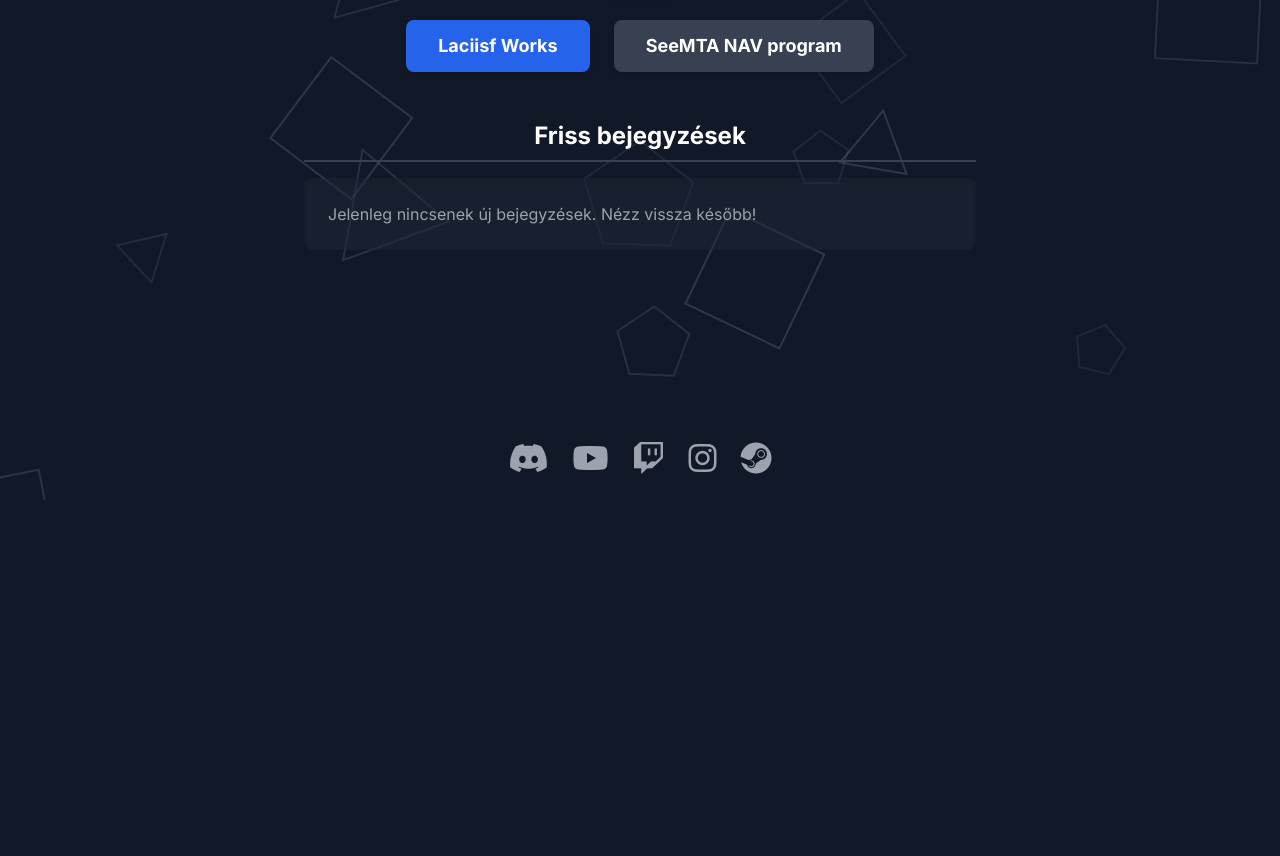
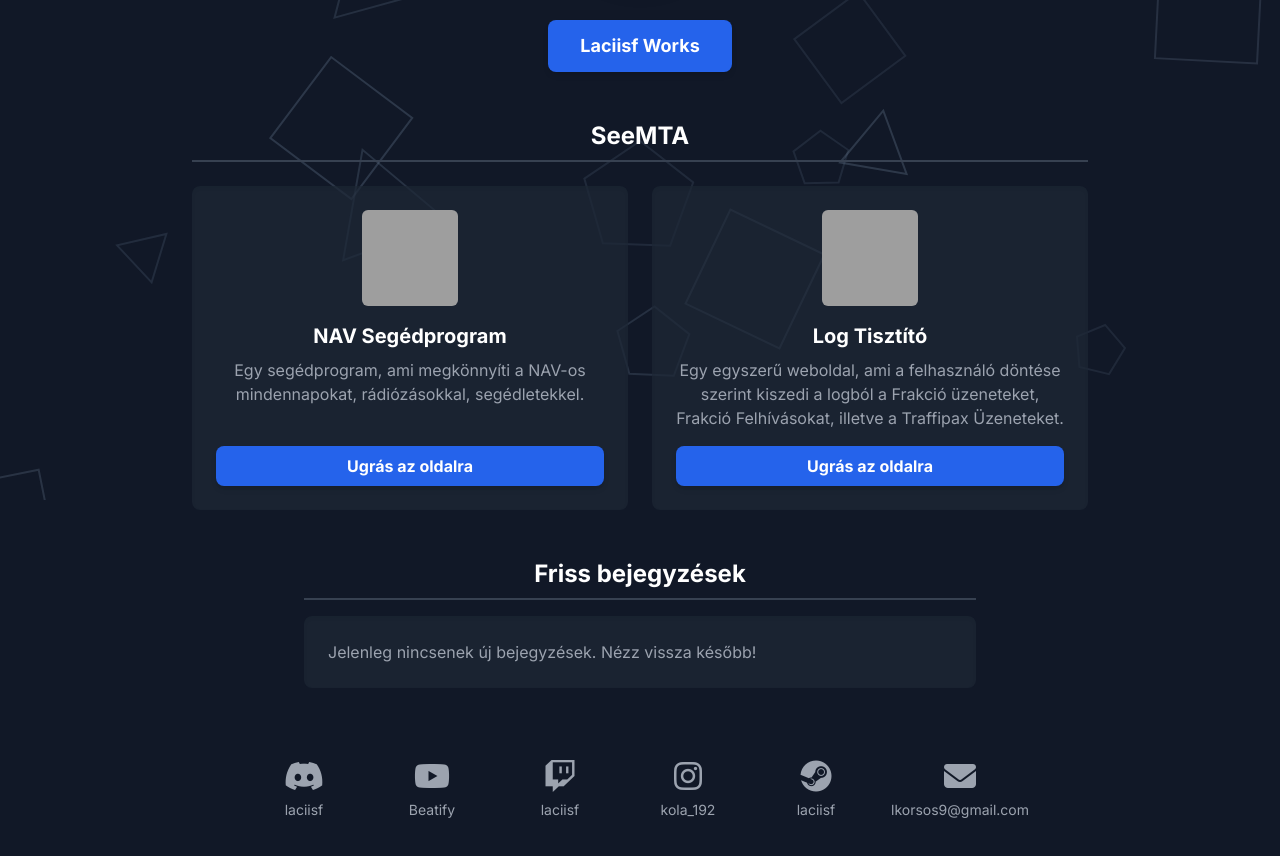
Before and after one commit to laciisf/home, a plain HTML site: page index.html in a window 1280 px wide. Shown: the part 300-1156 px from the top of the page. Before the commit the page ends 800 px from the top, so only its background shows below. Drawn offline with nearby package versions, Linux system fonts and the light colour scheme; grey boxes are pictures that could not be loaded.

Commit message:
Add files via upload

```diff
--- a/index.html
+++ b/index.html
@@ -5,11 +5,10 @@
     <meta name="viewport" content="width=device-width, initial-scale=1.0">
     <title>Laciisf</title>
     <script src="https://cdn.tailwindcss.com"></script>
-    <link rel="stylesheet" href="https://cdnjs.cloudflare.com/ajax/libs/font-awesome/6.5.1/css/all.min.css" xintegrity="sha512-DTOQO9RWCH3ppGqcWaEA1BIZOC6xxalwEsw9c2QQeAIftl+Vegovlnee1c9QX4TctnWMn13TZye+giMm8e2LwA==" crossorigin="anonymous" referrerpolicy="no-referrer" />
+    <link rel="stylesheet" href="https://cdnjs.cloudflare.com/ajax/libs/font-awesome/6.5.1/css/all.min.css" integrity="sha512-DTOQO9RWCH3ppGqcWaEA1BIZOC6xxalwEsw9c2QQeAIftl+Vegovlnee1c9QX4TctnWMn13TZye+giMm8e2LwA==" crossorigin="anonymous" referrerpolicy="no-referrer" />
     <style>
         body {
             font-family: 'Inter', sans-serif;
-            overflow: hidden;
             background-color: #111827;
         }
         #background-canvas {
@@ -43,30 +42,75 @@
                 <img src="https://placehold.co/200x200/1F2937/FFFFFF?text=L" alt="Laciisf Logó" class="rounded-full w-40 h-40 md:w-48 md:h-48 border-4 border-gray-700 shadow-lg">
             </div>
 
-            <div class="flex flex-col md:flex-row space-y-4 md:space-y-0 md:space-x-6 mb-12">
+            <div class="flex justify-center mb-12">
                 <a href="https://laciisf.github.io/works/" class="btn-hover-effect bg-blue-600 hover:bg-blue-700 text-white font-bold py-3 px-8 rounded-lg text-lg shadow-md">
                     Laciisf Works
                 </a>
-                <a href="https://laciisf.github.io/seenav/" class="btn-hover-effect bg-gray-700 hover:bg-gray-800 text-white font-bold py-3 px-8 rounded-lg text-lg shadow-md">
-                    SeeMTA NAV program
-                </a>
             </div>
 
-            <div class="w-full max-w-2xl">
+            <div class="w-full max-w-4xl mb-12">
+                <h2 class="text-2xl font-bold mb-4 border-b-2 border-gray-700 pb-2">SeeMTA</h2>
+                <div class="grid md:grid-cols-2 gap-6 mt-6">
+                    <div class="bg-gray-800 bg-opacity-70 p-6 rounded-lg shadow-inner text-center flex flex-col">
+                        <img src="https://raw.githubusercontent.com/laciisf/seenav/refs/heads/main/logo.png" alt="NAV Segédprogram Logó" class="w-24 h-24 mx-auto mb-4 rounded-md">
+                        <h3 class="text-xl font-bold mb-2">NAV Segédprogram</h3>
+                        <p class="text-gray-400 flex-grow mb-4">Egy segédprogram, ami megkönnyíti a NAV-os mindennapokat, rádiózásokkal, segédletekkel.</p>
+                        <a href="https://laciisf.github.io/seenav/" target="_blank" class="btn-hover-effect mt-auto bg-blue-600 hover:bg-blue-700 text-white font-bold py-2 px-6 rounded-lg shadow-md">
+                            Ugrás az oldalra
+                        </a>
+                    </div>
+                    <div class="bg-gray-800 bg-opacity-70 p-6 rounded-lg shadow-inner text-center flex flex-col">
+                        <img src="https://raw.githubusercontent.com/laciisf/logcleaner/refs/heads/main/logo.png" alt="Log Tisztító Logó" class="w-24 h-24 mx-auto mb-4 rounded-md">
+                        <h3 class="text-xl font-bold mb-2">Log Tisztító</h3>
+                        <p class="text-gray-400 flex-grow mb-4">Egy egyszerű weboldal, ami a felhasználó döntése szerint kiszedi a logból a Frakció üzeneteket, Frakció Felhívásokat, illetve a Traffipax Üzeneteket.</p>
+                        <a href="https://laciisf.github.io/logcleaner/" target="_blank" class="btn-hover-effect mt-auto bg-blue-600 hover:bg-blue-700 text-white font-bold py-2 px-6 rounded-lg shadow-md">
+                            Ugrás az oldalra
+                        </a>
+                    </div>
+                </div>
+            </div>
+
+            <div class="w-full max-w-2xl mb-12">
                 <h2 class="text-2xl font-bold mb-4 border-b-2 border-gray-700 pb-2">Friss bejegyzések</h2>
-                <div class="bg-gray-800 bg-opacity-50 p-6 rounded-lg shadow-inner text-left">
+                <div class="bg-gray-800 bg-opacity-70 p-6 rounded-lg shadow-inner text-left">
                     <p class="text-gray-400">Jelenleg nincsenek új bejegyzések. Nézz vissza később!</p>
                 </div>
             </div>
         </main>
 
-        <footer class="absolute bottom-0 left-0 w-full py-6">
-            <div class="flex items-center justify-center space-x-6">
-                <a href="#" target="_blank" class="text-gray-400 hover:text-white transition-colors duration-300" aria-label="Discord"><i class="fab fa-discord fa-2x"></i></a>
-                <a href="#" target="_blank" class="text-gray-400 hover:text-white transition-colors duration-300" aria-label="YouTube"><i class="fab fa-youtube fa-2x"></i></a>
-                <a href="#" target="_blank" class="text-gray-400 hover:text-white transition-colors duration-300" aria-label="Twitch"><i class="fab fa-twitch fa-2x"></i></a>
-                <a href="#" target="_blank" class="text-gray-400 hover:text-white transition-colors duration-300" aria-label="Instagram"><i class="fab fa-instagram fa-2x"></i></a>
-                <a href="#" target="_blank" class="text-gray-400 hover:text-white transition-colors duration-300" aria-label="Steam"><i class="fab fa-steam fa-2x"></i></a>
+        <footer class="w-full py-6 mt-auto">
+            <div class="flex flex-wrap items-start justify-center gap-x-8 md:gap-x-12 gap-y-4">
+
+                <div class="text-gray-400 flex flex-col items-center w-20 text-center">
+                    <i class="fab fa-discord fa-2x"></i>
+                    <span class="mt-2 text-sm break-all">laciisf</span>
+                </div>
+
+                <a href="https://www.youtube.com/@beatify_official" target="_blank" class="text-gray-400 hover:text-white transition-colors duration-300 flex flex-col items-center w-20 text-center">
+                    <i class="fab fa-youtube fa-2x"></i>
+                    <span class="mt-2 text-sm break-all">Beatify</span>
+                </a>
+
+                <a href="https://www.twitch.tv/laciisf" target="_blank" class="text-gray-400 hover:text-white transition-colors duration-300 flex flex-col items-center w-20 text-center">
+                    <i class="fab fa-twitch fa-2x"></i>
+                    <span class="mt-2 text-sm break-all">laciisf</span>
+                </a>
+
+                <a href="https://www.instagram.com/kola_192" target="_blank" class="text-gray-400 hover:text-white transition-colors duration-300 flex flex-col items-center w-20 text-center">
+                    <i class="fab fa-instagram fa-2x"></i>
+                    <span class="mt-2 text-sm break-all">kola_192</span>
+                </a>
+
+                <a href="https://steamcommunity.com/id/2JM36" target="_blank" class="text-gray-400 hover:text-white transition-colors duration-300 flex flex-col items-center w-20 text-center">
+                    <i class="fab fa-steam fa-2x"></i>
+                    <span class="mt-2 text-sm break-all">laciisf</span>
+                </a>
+
+                <a href="mailto:lkorsos9@gmail.com" class="text-gray-400 hover:text-white transition-colors duration-300 flex flex-col items-center w-28 text-center">
+                    <i class="fas fa-envelope fa-2x"></i>
+                    <span class="mt-2 text-sm break-words">lkorsos9@gmail.com</span>
+                </a>
+
             </div>
         </footer>
     </div>
```
